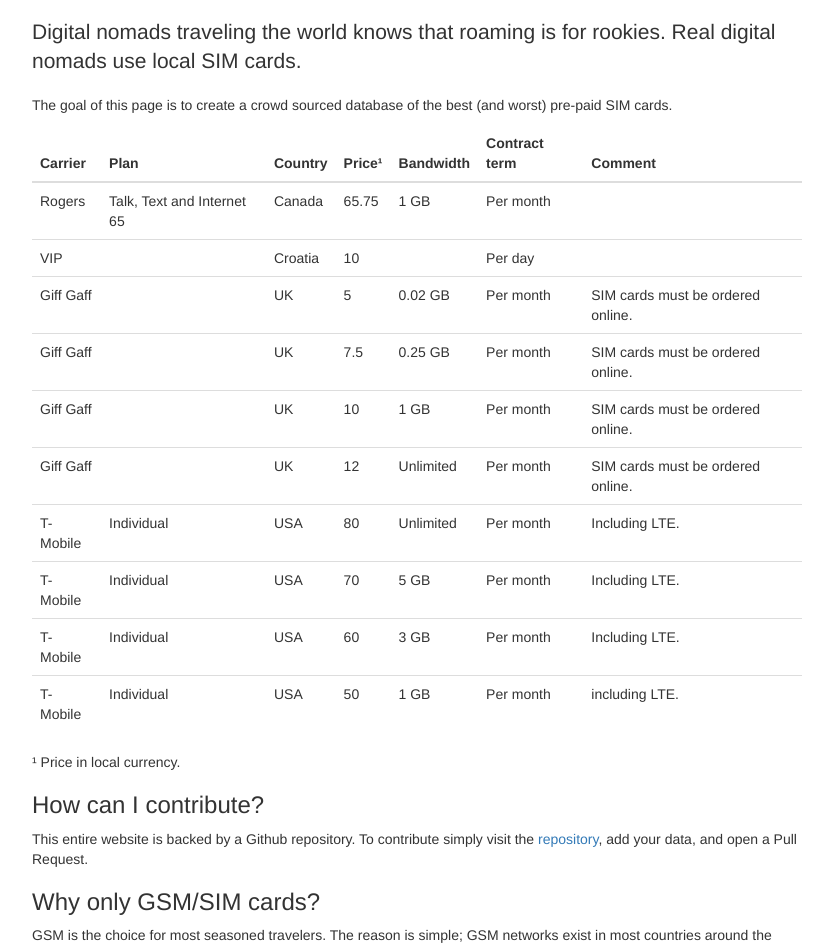
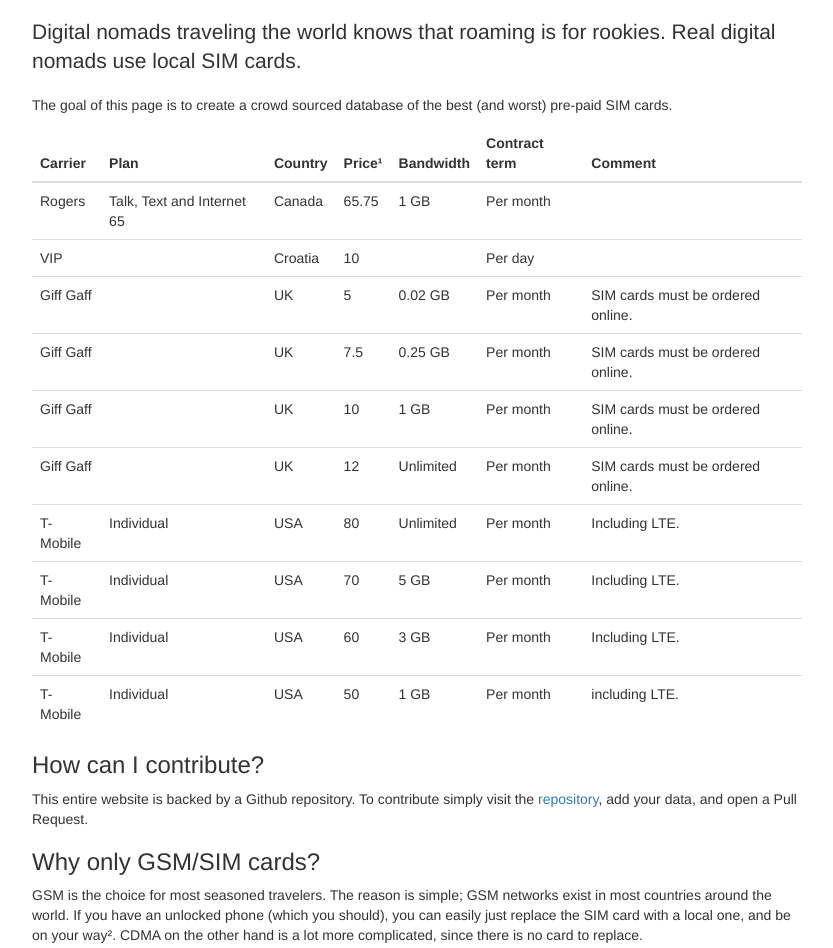
Before and after one commit to vpetersson/nomadsims.io, a plain HTML site: page index.html in a window 1280 px wide. Shown: the part 103-1051 px from the top of the page, without its empty margins (223-1056 px from the left). Drawn offline with nearby package versions, Linux system fonts and the light colour scheme.

Commit message:
Remove duplicate footnote.

```diff
--- a/index.html
+++ b/index.html
@@ -44,7 +44,6 @@
       <tbody id="simtable">
       </tbody>
       </table>
-    <p>&#185; Price in local currency.</p>
     <h3>How can I contribute?</h3>
     <p>This entire website is backed by a Github repository. To contribute simply visit the <a href="https://github.com/vpetersson/nomadsims.io">repository</a>, add your data, and open a Pull Request.</p>
     <h3>Why only GSM/SIM cards?</h3>
```
